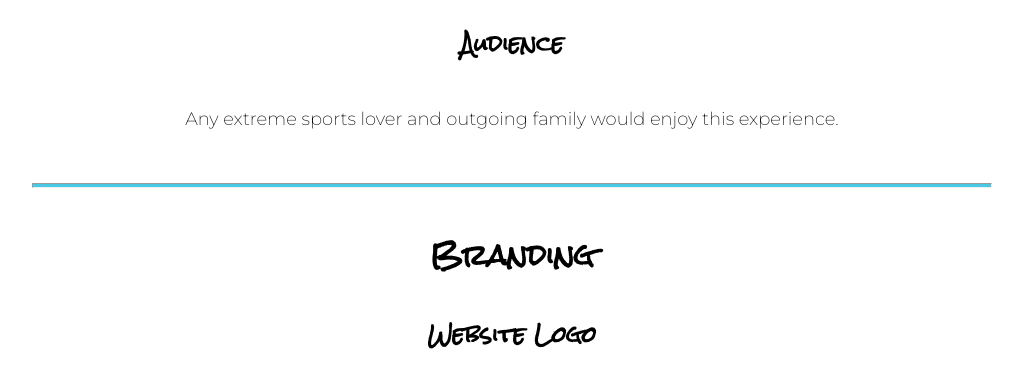
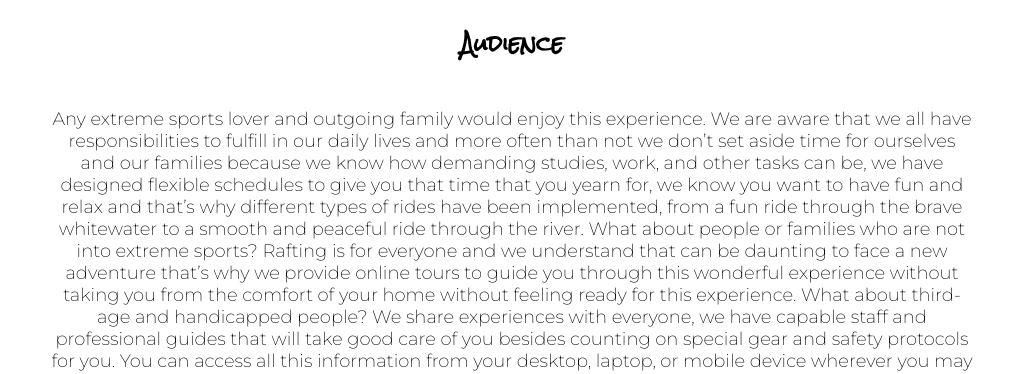
Before and after one commit to jaredrezabala/wdd130, a plain HTML site: page wwr/site-plan-rafting.html in a window 1280 px wide. Shown: the part 931-1305 px from the top of the page, without its empty margins (128-1151 px from the left). Drawn offline with Linux system fonts and the light colour scheme.

Commit message:
audience stat updated

```diff
--- a/wwr/site-plan-rafting.html
+++ b/wwr/site-plan-rafting.html
@@ -24,7 +24,9 @@
     <!-- change this -->
 
     <h3>Audience</h3>
-    <p>Any extreme sports lover and outgoing family would enjoy this experience.</p>
+    <p>
+      Any extreme sports lover and outgoing family would enjoy this experience. We are aware that we all have responsibilities to fulfill in our daily lives and more often than not we don’t set aside time for ourselves and our families because we know how demanding studies, work, and other tasks can be, we have designed flexible schedules to give you that time that you yearn for, we know you want to have fun and relax and that’s why different types of rides have been implemented, from a fun ride through the brave whitewater to a smooth and peaceful ride through the river. What about people or families who are not into extreme sports? Rafting is for everyone and we understand that can be daunting to face a new adventure that’s why we provide online tours to guide you through this wonderful experience without taking you from the comfort of your home without feeling ready for this experience. What about third-age and handicapped people? We share experiences with everyone, we have capable staff and professional guides that will take good care of you besides counting on special gear and safety protocols for you.   You can access all this information from your desktop, laptop, or mobile device wherever you may be, just visit our website to find out more about how to get started.
+      </p>
     <!-- change this -->
 
     <hr />
```
